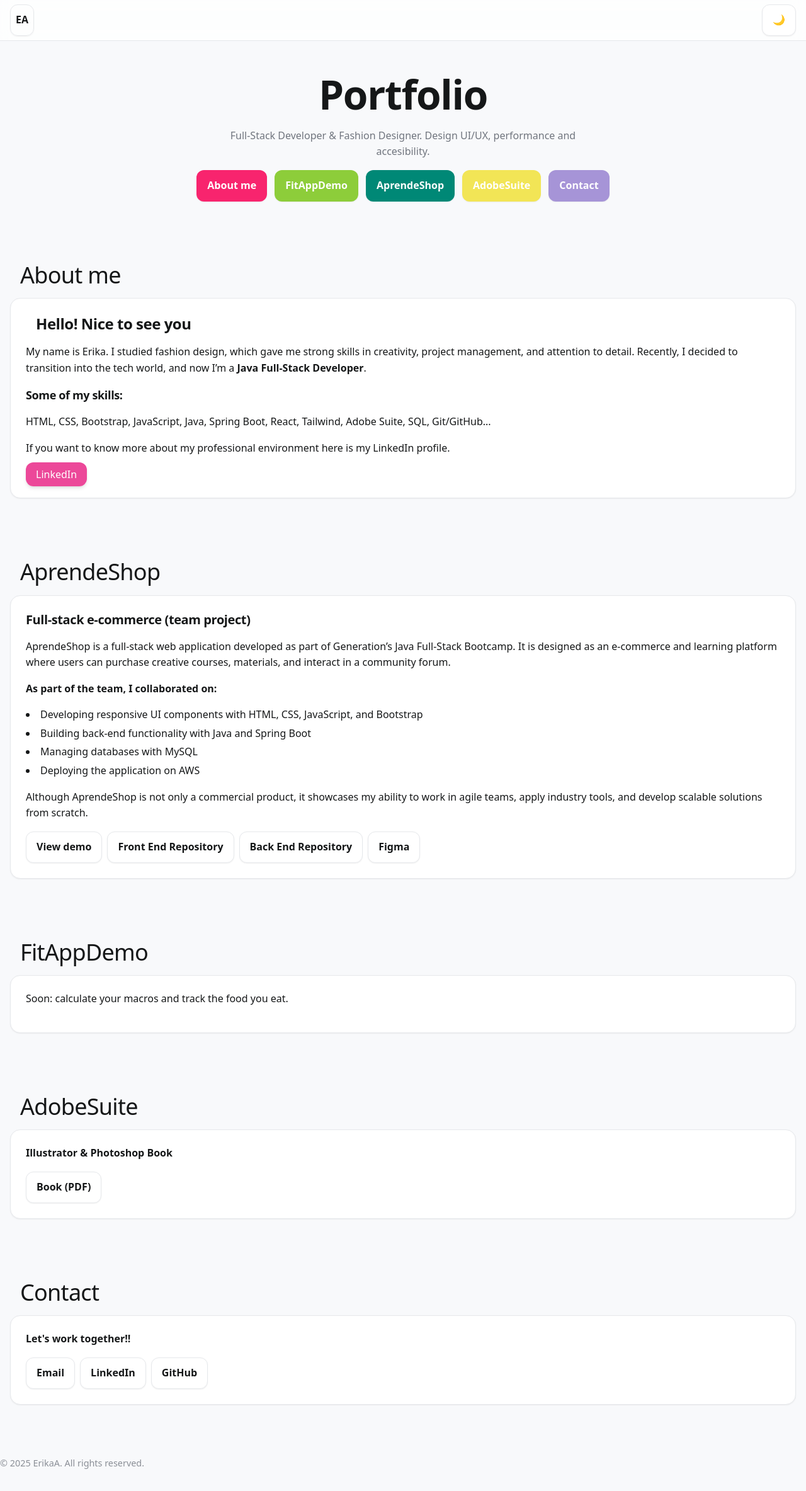
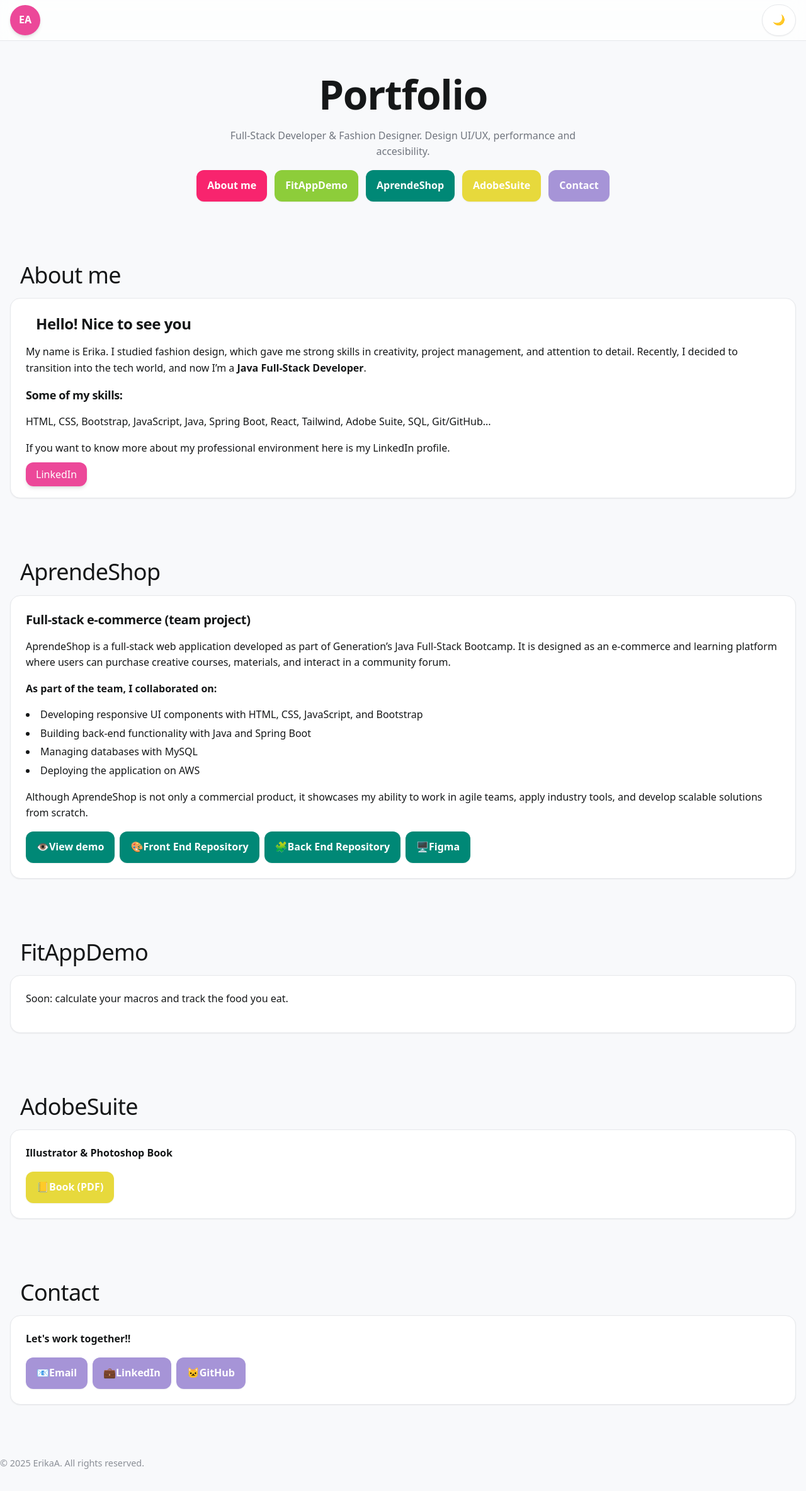
Before and after one commit to Erikaahide/FrontendPortfolio, a React (Vite) app: page / in a window 1280 px wide. Shown: the whole page at 63% size. Built offline with nearby package versions, Linux system fonts and the light colour scheme.

Commit message:
colorful buttons

```diff
--- a/src/App.jsx
+++ b/src/App.jsx
@@ -31,7 +31,7 @@ function useTheme() {
 function ThemeToggle({ className = "" }) {
   const { theme, toggle } = useTheme();
   return (
-    <button className={`btn ${className}`} onClick={toggle} aria-label="Toggle theme">
+    <button className={`btn btn-circle ${className}`} onClick={toggle} aria-label="Toggle theme">
       <span aria-hidden>{theme === "dark" ? "☀️" : "🌙"}</span>
       <span className="sr-only">Change theme</span>
     </button>
@@ -43,7 +43,9 @@ function Navbar() {
   return (
     <header className="navbar">
       <div className="navbar-inner container">
-        <a href="#home" className="btn btn-ghost" style={{ paddingInline: ".5rem" }}>
+        <a href="#home" className="bg-pink-500 hover:bg-pink-600 text-white font-medium
+               w-12 h-12 rounded-full shadow-md transition duration-300
+               flex items-center justify-center" style={{ paddingInline: ".5rem" }}>
           <strong>EA</strong>
         </a>
         {/* <nav style={{ display: "flex", gap: "0.5rem" }}>
@@ -79,7 +81,7 @@ function HeroHome() {
   );
 }
 
-// --- Placeholder sections to scroll (you can replace later with pages/routes) --
+// --- Placeholder sections to scroll (replace later with pages/routes) --
 function Section({ id, title, children }) {
   return (
     <section id={id} className="container stack" style={{ padding: "3rem 0" }}>
@@ -97,7 +99,7 @@ export default function App() {
       <main className="container">
         <HeroHome />
         <Section id="about" title="About me">
-        <div className="stack">
+          <div className="stack">
             <h2 className="text-2xl font-bold mb-2">
               Hello! Nice to see you</h2>
             <p className="mb-4">
@@ -144,10 +146,10 @@ export default function App() {
             </p>
 
             <div style={{ display: "flex", gap: ".5rem", flexWrap: "wrap" }}>
-              <a className="btn" href="https://rubiportuguez.github.io/Aprende-Shop/index.html" target="_blank" rel="noreferrer">View demo</a>
-              <a className="btn" href="https://github.com/RubiPortuguez/Aprende-Shop/tree/develop" target="_blank" rel="noreferrer">Front End Repository</a>
-              <a className="btn" href="https://github.com/RubiPortuguez/AprendeShop-Backend/tree/develop" target="_blank" rel="noreferrer">Back End Repository</a>
-              <a className="btn" href="https://www.figma.com/design/MG8TBK9lzvWV1aU8pJSIPd/Borradores-AprendeShop?node-id=0-1&t=K5eREUPBSSRUzPKl-1" target="_blank" rel="noreferrer">Figma</a>
+              <a className="btn btn-accent3" href="https://rubiportuguez.github.io/Aprende-Shop/index.html" target="_blank" rel="noreferrer">👁️View demo</a>
+              <a className="btn btn-accent3" href="https://github.com/RubiPortuguez/Aprende-Shop/tree/develop" target="_blank" rel="noreferrer">🎨Front End Repository</a>
+              <a className="btn btn-accent3" href="https://github.com/RubiPortuguez/AprendeShop-Backend/tree/develop" target="_blank" rel="noreferrer">🧩Back End Repository</a>
+              <a className="btn btn-accent3" href="https://www.figma.com/design/MG8TBK9lzvWV1aU8pJSIPd/Borradores-AprendeShop?node-id=0-1&t=K5eREUPBSSRUzPKl-1" target="_blank" rel="noreferrer">🖥️Figma</a>
             </div>
           </div>
         </Section>
@@ -158,7 +160,7 @@ export default function App() {
           <div className="stack">
             <p><strong>Illustrator & Photoshop Book</strong></p>
             <div style={{ display: "flex", gap: ".5rem", flexWrap: "wrap" }}>
-              <a className="btn" href="https://drive.google.com/file/d/1LXkoXs2C3OjuENXDobDhNGNGjYEuHxeY/view?usp=sharing" target="_blank" rel="noreferrer"> Book (PDF)</a>
+              <a className="btn btn-accent4" href="https://drive.google.com/file/d/1LXkoXs2C3OjuENXDobDhNGNGjYEuHxeY/view?usp=sharing" target="_blank" rel="noreferrer">📒Book (PDF)</a>
             </div>
           </div>
         </Section>
@@ -166,9 +168,9 @@ export default function App() {
           <div className="stack">
             <p> <strong>Let's work together!!</strong></p>
             <div style={{ display: "flex", gap: ".5rem", flexWrap: "wrap" }}>
-              <a className="btn" href="mailto:eahidehernandez@gmail.com" rel="noreferrer">Email</a>
-              <a className="btn" href="http://www.linkedin.com/in/erikaahg-desarrolladora-web" target="_blank" rel="noreferrer">LinkedIn</a>
-              <a className="btn" href="https://github.com/Erikaahide" target="_blank" rel="noreferrer">GitHub</a>
+              <a className="btn btn-accent" href="mailto:eahidehernandez@gmail.com" rel="noreferrer">📧Email</a>
+              <a className="btn btn-accent" href="http://www.linkedin.com/in/erikaahg-desarrolladora-web" target="_blank" rel="noreferrer">💼LinkedIn</a>
+              <a className="btn btn-accent" href="https://github.com/Erikaahide" target="_blank" rel="noreferrer">🐱GitHub</a>
             </div>
           </div>
         </Section>
--- a/src/index.css
+++ b/src/index.css
@@ -83,6 +83,11 @@ padding: 0 var(--space-4); }
 .btn-ghost {
   background: transparent;
 }
+
+.btn-circle{
+border-radius:80px;
+}
+
 .btn-accent {
   background: var(--accent);
   border-color: transparent;
--- a/src/styles/tokens.css
+++ b/src/styles/tokens.css
@@ -11,7 +11,7 @@
     --accent:  #a694d7;
     --accent2: rgb(141, 205, 58);
     --accent3: #008876;
-    --accent4: rgb(242, 229, 86);
+    --accent4: rgb(231, 217, 60);
 
     /* Borde / focus ring */
     --border: #e6e8eb;
```
